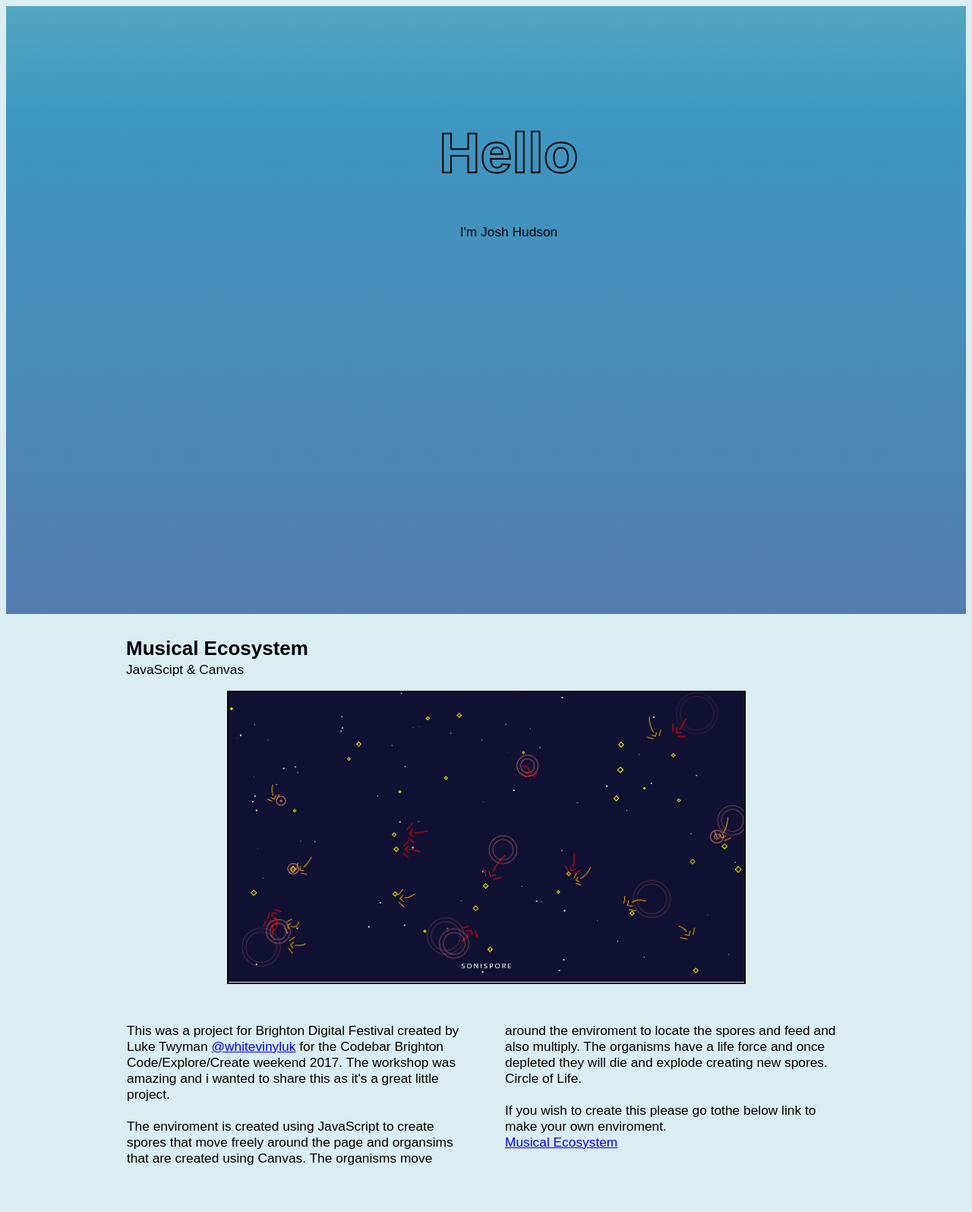
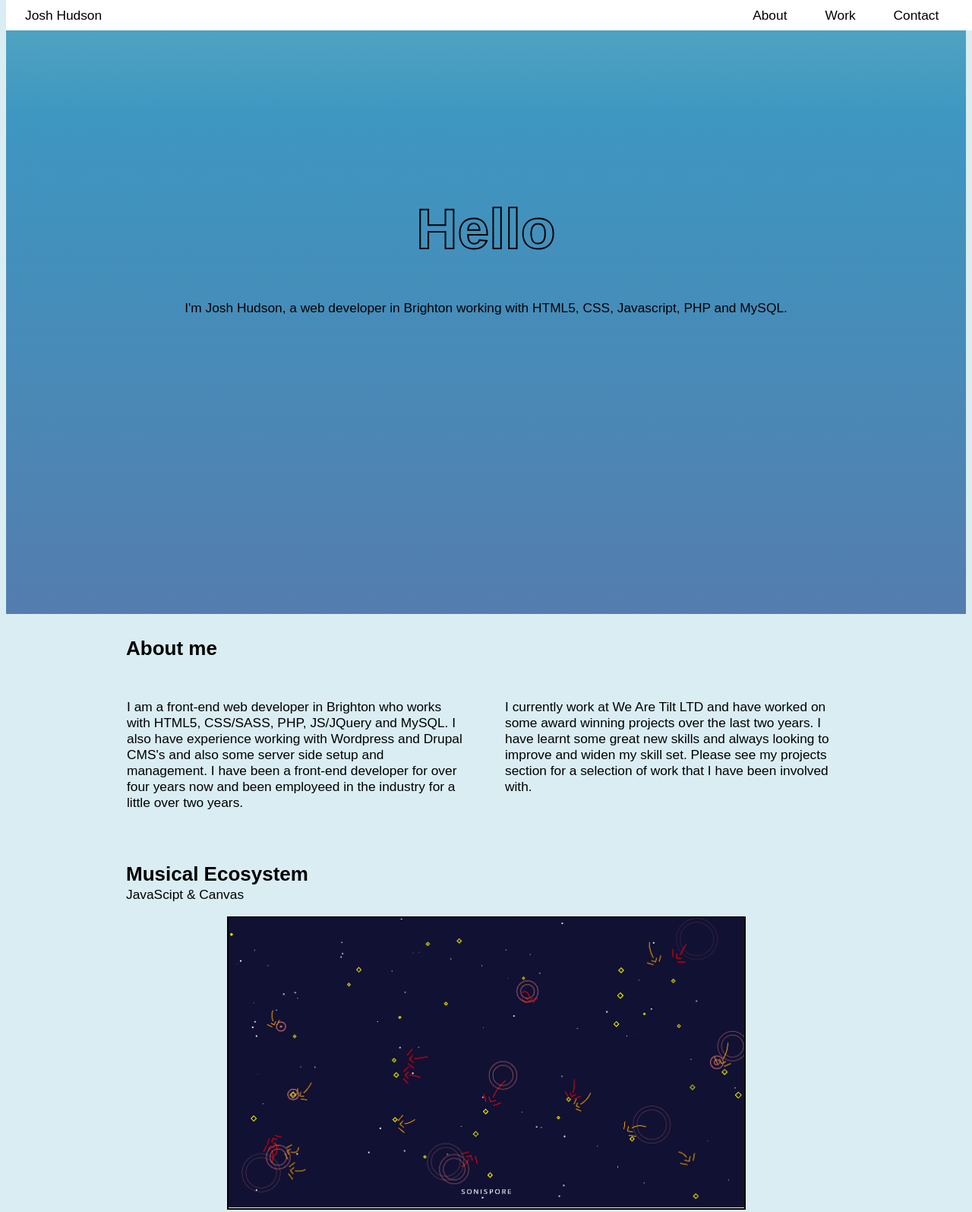
Before and after one commit to joshyhud/Website, a plain HTML site: page index.html in a window 1280 px wide. Shown: the top 1595 px of the page at 76% size. Drawn offline with Linux system fonts and the light colour scheme.

Commit message:
homepage nav build and content additions

```diff
--- a/Style.css
+++ b/Style.css
@@ -9,9 +9,37 @@ html * {
     box-sizing: border-box;
 }
 
+.nav {
+    position: fixed;
+    width: 100%;
+    height: 40px;
+    top: 0;
+    background: #fff;
+    z-index: 999999;
+    display: flex;
+    flex-direction: row;
+}
+.site_name{
+    color: #000;
+    align-self: center;
+    padding-left: 25px;
+}
+
+.nav_items {
+    display: flex;
+    flex-direction: row;
+    position: relative;
+    left: 65%;
+}
+.nav_item{
+    color: #000;
+    align-self: center;
+    padding: 0 25px;
+}
+
 .header {
 	position: relative;
-    max-width: 100%;
+    width: 100%;
     height: 100vh;
     margin-top:0;
     background: linear-gradient(to bottom,
@@ -38,8 +66,12 @@ html * {
 .headcontent{
     max-width: 100%;
     text-align: center;
-    padding: 100px 0px 110px 60px;
     overflow:hidden;
+    margin: 0 auto;
+    display: block;
+    position: relative;
+    top: 25%;
+
 }
 h1{
     font-size: 75px;
@@ -47,15 +79,7 @@ h1{
     -webkit-text-stroke: 2px black;
 }
 
-.scroll-down{
-    text-align: center;
-    position: relative;
-    padding: 15px;
-    margin: 0 auto;
-    display: block;
-}
-
-.project{
+.section{
     margin: 50px auto 50px auto;
     width: 75%;
 }
--- a/index.html
+++ b/index.html
@@ -9,18 +9,35 @@
 	</head>
 	<body>
 
+		<div class="nav">
+			<div class="site_name">Josh Hudson</div>
+			<div class="nav_items">
+				<div class="nav_item">About</div>
+				<div class="nav_item">Work</div>
+				<div class="nav_item">Contact</div>
+			</div>
+		</div>
+
 		<div class="header">
 			<div class="headcontent">
 				<h1>Hello</h1>
 					<div>
 						<p>
-							I'm Josh Hudson
+							I'm Josh Hudson, a web developer in Brighton working with HTML5, CSS, Javascript, PHP and MySQL.
 						</p>
 					</div>
 			</div>
 		</div>
 
-		<div class='project'>
+		<div class="section">
+			<h2 class='heads'>About me</h2>
+				<div class="content">
+					<p>I am a front-end web developer in Brighton who works with HTML5, CSS/SASS, PHP, JS/JQuery and MySQL. I also have experience working with Wordpress and Drupal CMS's and also some server side setup and management. I have been a front-end developer for over four years now and been employeed in the industry for a little over two years.</p>
+					<p>I currently work at We Are Tilt LTD and have worked on some award winning projects over the last two years. I have learnt some great new skills and always looking to improve and widen my skill set. Please see my projects section for a selection of work that I have been involved with.</p>
+				</div>
+		</div>
+
+		<div class='section'>
 			<h2 class='heads'>
 				Musical Ecosystem
 			</h2>
@@ -42,7 +59,7 @@
 					</div>
 		</div>
 
-		<div class='project'>
+		<div class='section'>
 			<h2 class='heads'>
 				CSS Animation
 			</h2>
@@ -60,7 +77,7 @@
 				</p>
 		</div>
 
-		<div class='project'>
+		<div class='section'>
 			<h2 class='heads'>
 				Codepen<br>
 			</h2>
```
